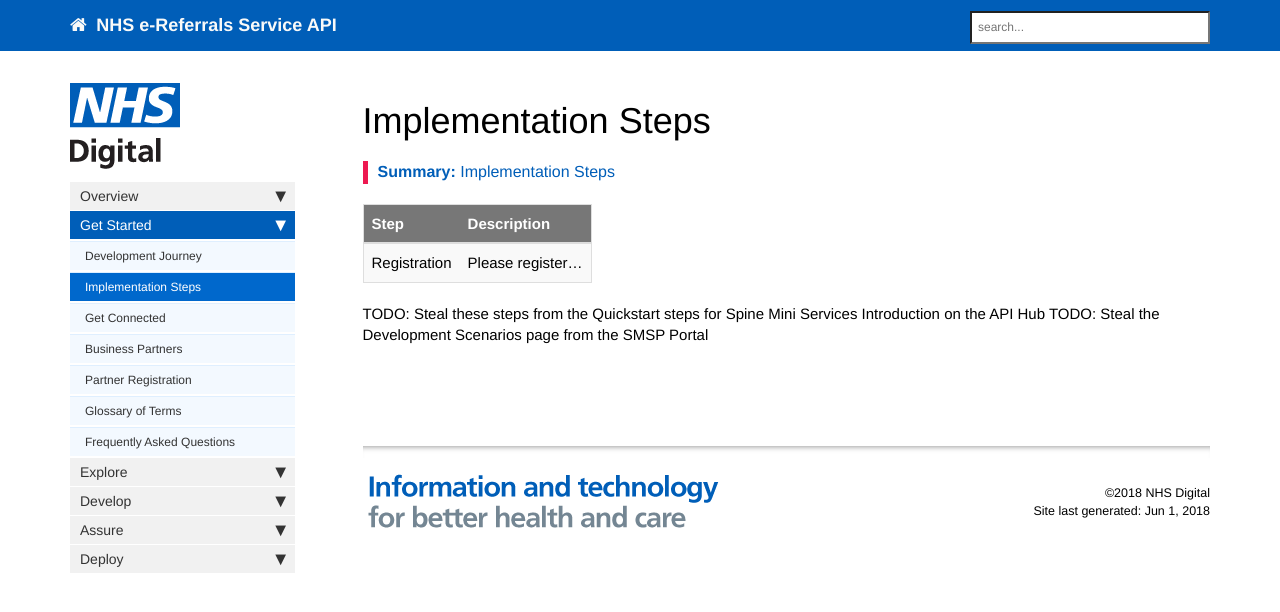
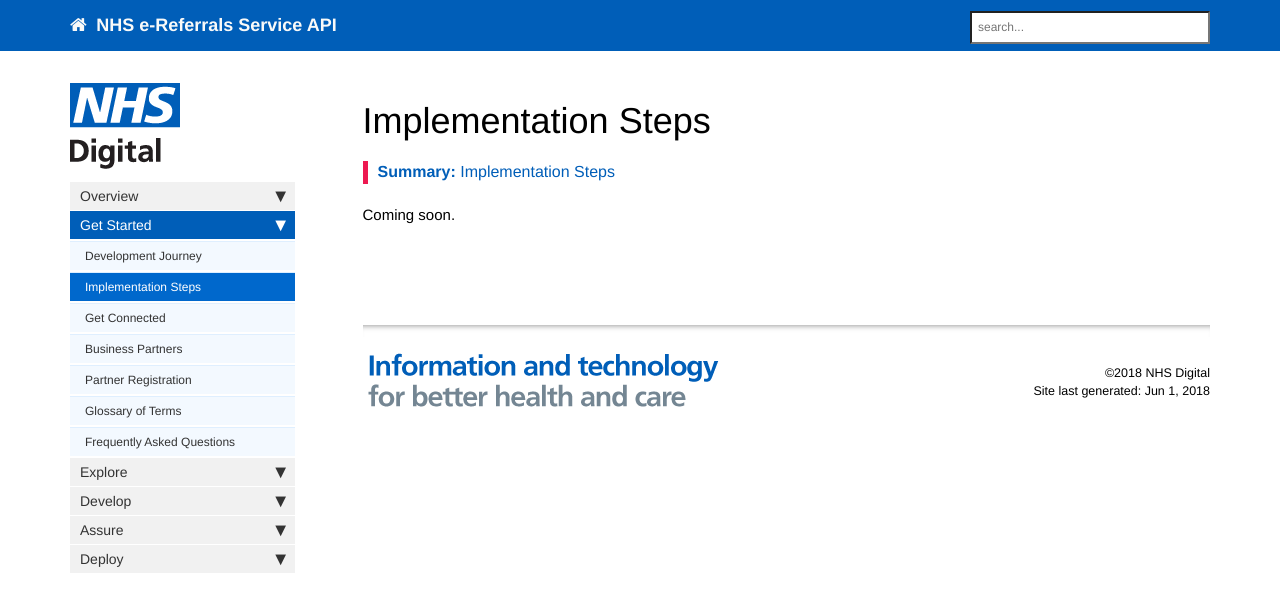
Before and after one commit to wurble369/websitetest, a Jekyll site: the page built from pages/getstarted/getstarted_implementation_steps.md, in a window 1280 px wide. Shown: the top 612 px of the page. Built offline with Jekyll 4.4.1, drawn with Linux system fonts in a browser that asks for light colours; nearby versions of some CDN libraries; comment, search, counter and statistics services are not loaded.

Commit message:
Coming soon

```diff
--- a/pages/getstarted/getstarted_implementation_steps.md
+++ b/pages/getstarted/getstarted_implementation_steps.md
@@ -7,9 +7,4 @@ permalink: getstarted_implementation_steps.html
 summary: "Implementation Steps"
 ---
 
-| Step | Description |
-| ---- | ----------- |
-| Registration | Please register... |
-
-TODO: Steal these steps from the Quickstart steps for Spine Mini Services Introduction on the API Hub
-TODO: Steal the Development Scenarios page from the SMSP Portal
+Coming soon.
```
